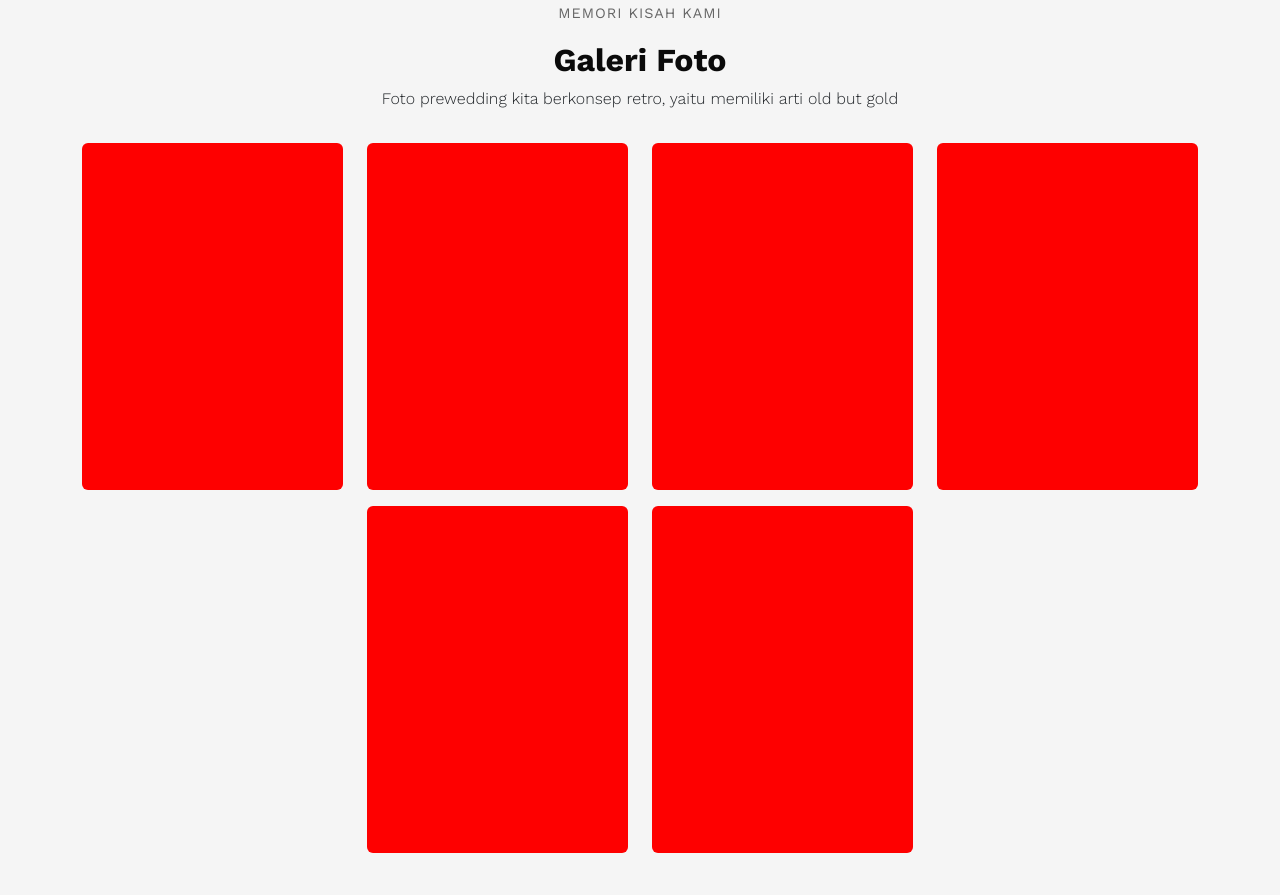
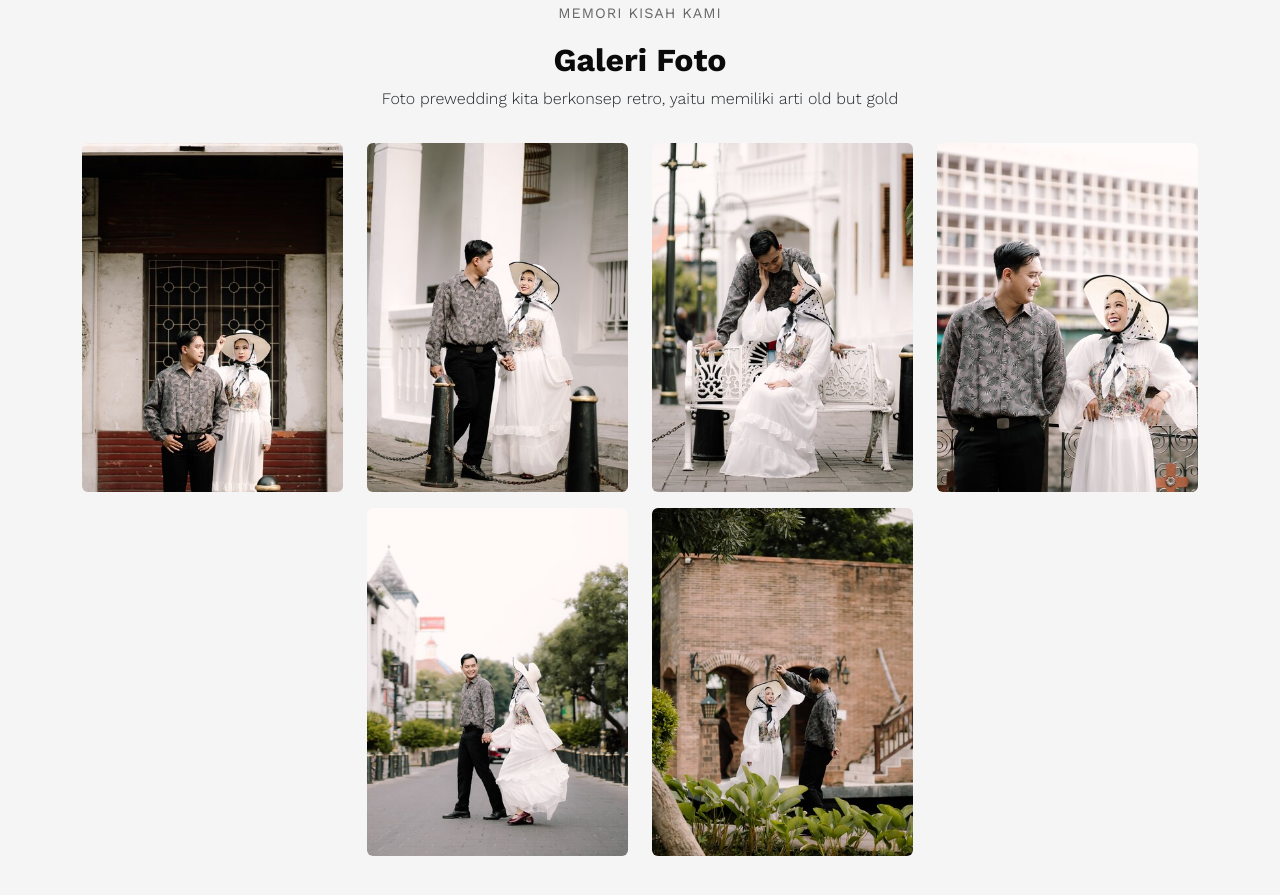
Before and after one commit to SofikhatunGilang/SofikhatunGilang_Undangan_Pernikahan, a plain HTML site: page index.html in a window 1280 px wide. Shown: the part 4124-5019 px from the top of the page. Drawn offline with nearby package versions, Linux system fonts and the light colour scheme; some packages are replaced by stand-ins of ours; a script that the page names is missing.

Commit message:
first commit

```diff
--- a/index.html
+++ b/index.html
@@ -245,38 +245,38 @@
 
       <div class="row row-cols-lg-4 row-cols-md-3 row-cols-sm-2 row-cols-1 justify-content-center">
         <div class="col mt-3">
-          <a href="img/gallery/1.jpg" data-toggle="lightbox" data-caption="Gilang & Sofikhatun" data-gallery="mygallery">
-            <img src="img/gallery/thumbnail/1.jpg" alt="Gilang & Sofikhatun" class="img-fluid w-100 rounded">
+          <a href="img/gallery/IMG1.jpg" data-toggle="lightbox" data-caption="Gilang & Sofikhatun" data-gallery="mygallery">
+            <img src="img/gallery/IMG1.jpg" alt="Gilang & Sofikhatun" class="img-fluid w-100 rounded">
           </a>
         </div>
         <div class="col mt-3">
-          <a href="img/gallery/1.jpg" data-toggle="lightbox" data-caption="Gilang & Sofikhatun"
+          <a href="img/gallery/IMG2.jpg" data-toggle="lightbox" data-caption="Gilang & Sofikhatun"
             data-gallery="mygallery">
-            <img src="img/gallery/thumbnail/1.jpg" alt="Gilang & Sofikhatun" class="img-fluid w-100 rounded">
+            <img src="img/gallery/IMG2.jpg" alt="Gilang & Sofikhatun" class="img-fluid w-100 rounded">
           </a>
         </div>
         <div class="col mt-3">
-          <a href="img/gallery/1.jpg" data-toggle="lightbox" data-caption="Gilang & Sofikhatun"
+          <a href="img/gallery/IMG3.jpg" data-toggle="lightbox" data-caption="Gilang & Sofikhatun"
             data-gallery="mygallery">
-            <img src="img/gallery/thumbnail/1.jpg" alt="Gilang & Sofikhatun" class="img-fluid w-100 rounded">
+            <img src="img/gallery/IMG3.jpg" alt="Gilang & Sofikhatun" class="img-fluid w-100 rounded">
           </a>
         </div>
         <div class="col mt-3">
-          <a href="img/gallery/1.jpg" data-toggle="lightbox" data-caption="Gilang & Sofikhatun"
+          <a href="img/gallery/IMG4.jpg" data-toggle="lightbox" data-caption="Gilang & Sofikhatun"
             data-gallery="mygallery">
-            <img src="img/gallery/thumbnail/1.jpg" alt="Gilang & Sofikhatun" class="img-fluid w-100 rounded">
+            <img src="img/gallery/IMG4.jpg" alt="Gilang & Sofikhatun" class="img-fluid w-100 rounded">
           </a>
         </div>
         <div class="col mt-3">
-          <a href="img/gallery/1.jpg" data-toggle="lightbox" data-caption="Gilang & Sofikhatun"
+          <a href="img/gallery/IMG5.jpg" data-toggle="lightbox" data-caption="Gilang & Sofikhatun"
             data-gallery="mygallery">
-            <img src="img/gallery/thumbnail/1.jpg" alt="Gilang & Sofikhatun" class="img-fluid w-100 rounded">
+            <img src="img/gallery/IMG5.jpg" alt="Gilang & Sofikhatun" class="img-fluid w-100 rounded">
           </a>
         </div>
         <div class="col mt-3">
-          <a href="img/gallery/1.jpg" data-toggle="lightbox" data-caption="Gilang & Sofikhatun"
+          <a href="img/gallery/IMG6.jpg" data-toggle="lightbox" data-caption="Gilang & Sofikhatun"
             data-gallery="mygallery">
-            <img src="img/gallery/thumbnail/1.jpg" alt="Gilang & Sofikhatun" class="img-fluid w-100 rounded">
+            <img src="img/gallery/IMG6.jpg" alt="Gilang & Sofikhatun" class="img-fluid w-100 rounded">
           </a>
         </div>
       </div>
```
Also changed, not shown: img/gallery/IMG1.jpg (added), img/gallery/IMG2.jpg (added), img/gallery/IMG3.jpg (added), img/gallery/IMG4.jpg (added), img/gallery/IMG5.jpg (added), img/gallery/IMG6.jpg (added).
